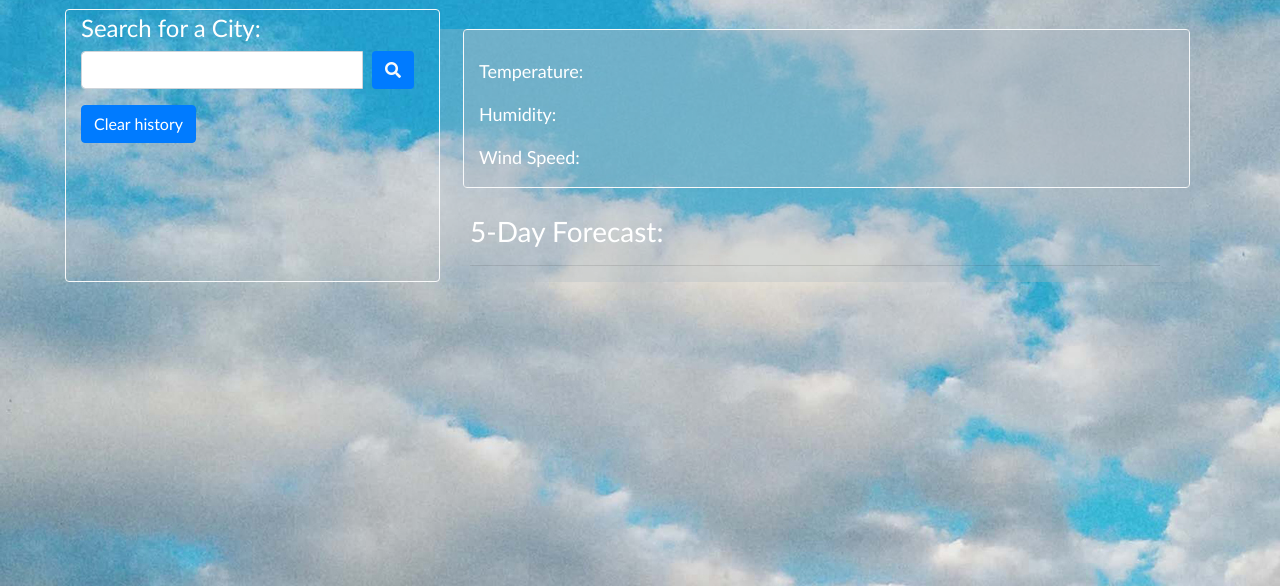
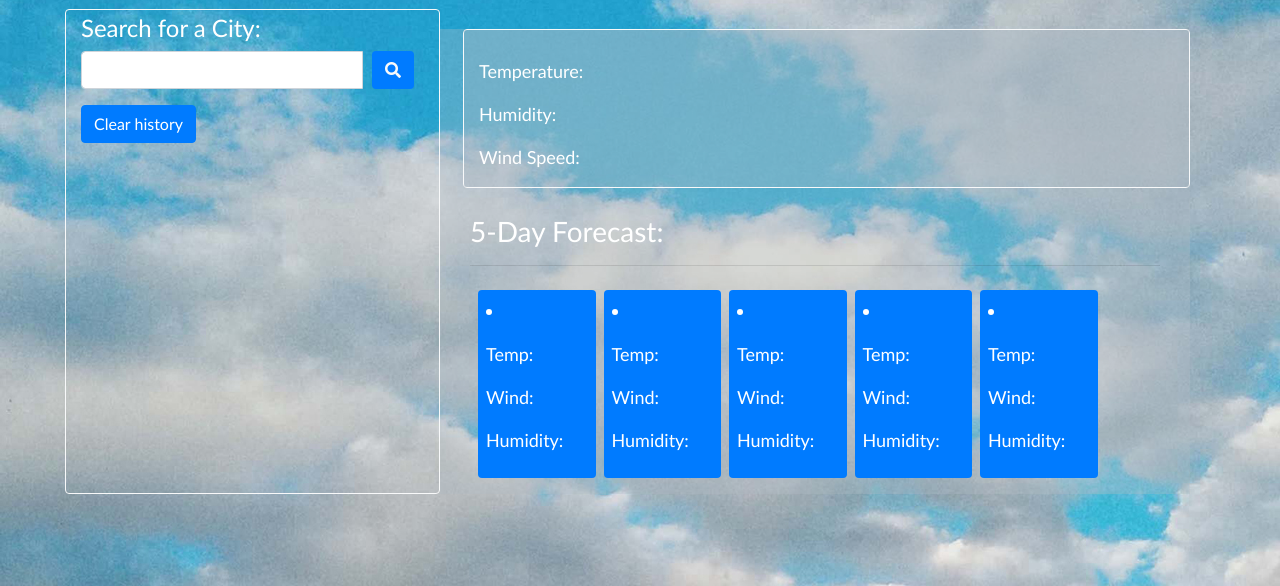
Before and after one commit to Andrea-Gates/Weather-Dashboard, a plain HTML site: page index.html in a window 1280 px wide. Shown: the part 214-800 px from the top of the page. Drawn offline with nearby package versions, Linux system fonts and the light colour scheme.

Commit message:
modified HTML and 5-day

```diff
--- a/index.html
+++ b/index.html
@@ -44,9 +44,9 @@
                     <div class="col-sm-12" id="current-weather">
                         <h3 class="city-name mb-1 mt-2 bolder" id="current-city"></h3>
                         <div id="icon"></div>
-                        <p>Temperature:<span class="current" id="temperature"></span></p>
-                        <p>Humidity:<span class="current" id="humidity"></span></p>
-                        <p>Wind Speed:<span class="current" id="wind-speed"></span></p>
+                        <p>Temperature:  <span class="current" id="temperature"></span></p>
+                        <p>Humidity:  <span class="current" id="humidity"></span></p>
+                        <p>Wind Speed:  <span class="current" id="wind-speed"></span></p>
                     </div>
                 </div>
                 <!--Row for future data to be dumped here-->
@@ -54,41 +54,52 @@
                     <br>
                     <h3>5-Day Forecast:</h3>
                     <hr>
-                    <!-- <div class="row text-light">
+                    <div class="row text-light">
                         <div class="col-sm-2 bg-primary forecast text-white ml-2 mb-3 p-2 mt-2 rounded">
-                            <p id="fDate0"></p>
-                            <p id="fImg0"></p>
-                            <p>Temp:<span id="fTemp0"></span></p>
-                            <p>Humidity:<span id="fHumidity0"></span></p>
+                            <li>
+                                <p id="fDate1"></p>
+                                <p id="fImg1"></p>
+                                <p>Temp:  <span id=" fTemp1"></span></p>
+                                <p>Wind:  <span id=" fWind2"></span></p>
+                                <p>Humidity:  <span id="f Humidity1"></span></p>
+                            </li>
                         </div>
                         <div class="col-sm-2 bg-primary forecast text-white ml-2 mb-3 p-2 mt-2 rounded">
-                            <p id="fDate1"></p>
-                            <p id="fImg1"></p>
-                            <p>Temp:<span id="fTemp1"></span></p>
-                            <p>Wind:<span id="fWind2"></span></p>
-                            <p>Humidity:<span id="fHumidity1"></span></p>
+                            <li>
+                                <p id="fDate2"></p>
+                                <p id="fImg2"></p>
+                                <p>Temp:  <span id="fTemp2"></span></p>
+                                <p>Wind:  <span id="fWind2"></span></p>
+                                <p>Humidity:  <span id="fHumidity2"></span></p>
+                            </li>
                         </div>
                         <div class="col-sm-2 bg-primary forecast text-white ml-2 mb-3 p-2 mt-2 rounded">
-                            <p id="fDate2"></p>
-                            <p id="fImg2"></p>
-                            <p>Temp:<span id="fTemp2"></span></p>
-                            <p>Wind:<span id="fWind2"></span></p>
-                            <p>Humidity:<span id="fHumidity2"></span></p>
+                            <li>
+                                <p id="fDate3"></p>
+                                <p id="fImg3"></p>
+                                <p>Temp:  <span id="fTemp3"></span></p>
+                                <p>Wind:  <span id="fWind3"></span></p>
+                                <p>Humidity:  <span id="fHumidity3"></span></p>
+                            </li>
                         </div>
                         <div class="col-sm-2 bg-primary forecast text-white ml-2 mb-3 p-2 mt-2 rounded">
-                            <p id="fDate3"></p>
-                            <p id="fImg3"></p>
-                            <p>Temp:<span id="fTemp3"></span></p>
-                            <p>Wind:<span id="fWind2"></span></p>
-                            <p>Humidity:<span id="fHumidity3"></span></p>
+                            <li>
+                                <p id="fDate4"></p>
+                                <p id="fImg4"></p>
+                                <p>Temp:  <span id="fTemp4"></span></p>
+                                <p>Wind:  <span id="fWind4"></span></p>
+                                <p>Humidity:  <span id="fHumidity4"></span></p>
+                            </li>
                         </div>
                         <div class="col-sm-2 bg-primary forecast text-white ml-2 mb-3 p-2 mt-2 rounded">
-                            <p id="fDate4"></p>
-                            <p id="fImg4"></p>
-                            <p>Temp:<span id="fTemp4"></span></p>
-                            <p>Wind:<span id="fWind2"></span></p>
-                            <p>Humidity:<span id="fHumidity4"></span></p>
-                        </div> -->
+                            <li>
+                                <p id="fDate5"></p>
+                                <p id="fImg5"></p>
+                                <p>Temp:  <span id="fTemp5"></span></p>
+                                <p>Wind:  <span id="fWind5"></span></p>
+                                <p>Humidity:  <span id="fHumidity5"></span></p>
+                            </li>
+                        </div>
                     </div>
                 </div>
             </div>
--- a/script.js
+++ b/script.js
@@ -5,7 +5,7 @@ $("#displayDateTime").text(displayDateTime);
 // OpenWeatherMap API key
 const API_KEY = "8069459a7756ef7bdd8a06ec8a382c04";
 
-// DOM elements
+// define DOM elements by jQuery selectors
 const $searchInput = $("#search-city");
 const $searchButton = $("#search-button");
 const $currentCity = $("#current-city");
@@ -14,17 +14,16 @@ const $humidity = $("#humidity");
 const $windSpeed = $("#wind-speed");
 const $icon = $("#icon");
 
-// Event listener for search button
+// search button
 $searchButton.on("click", function () {
   const cityName = $searchInput.val().trim();
 
-  // Make AJAX request to OpenWeatherMap API for current weather
+  // AJAX request to OpenWeatherMap API for current weather
   $.ajax({
     url: `https://api.openweathermap.org/data/2.5/weather?q=${cityName}&appid=${API_KEY}&units=metric`,
     method: "GET",
     dataType: "json",
     success: function (data) {
-      // Update DOM with current weather data
       $currentCity.text(`${data.name}, ${data.sys.country}`);
       $temperature.text(`${data.main.temp}°C`);
       $humidity.text(`${data.main.humidity}%`);
@@ -32,15 +31,14 @@ $searchButton.on("click", function () {
       $icon.html(
         `<img src="https://openweathermap.org/img/w/${data.weather[0].icon}.png" alt="${data.weather[0].description}">`
       );
+      const today = moment().format("YYYY-MM-DD");
 
-      const today = moment().format("YYYY-MM-DD");
-      // Make AJAX request for five-day forecast
+      // AJAX request for five-day forecast
       $.ajax({
         url: `https://api.openweathermap.org/data/2.5/forecast?q=${cityName}&appid=${API_KEY}&units=metric&cnt=5&start=${today}`,
         method: "GET",
         dataType: "json",
         success: function (data) {
-          // Update DOM with forecast data
           const $forecastList = $("#forecast-list");
           $forecastList.empty();
           for (let i = 0; i < data.list.length; i++) {
@@ -56,9 +54,9 @@ $searchButton.on("click", function () {
     <li>
       <p>${forecastDateString}</p>
       <img src="https://openweathermap.org/img/w/${forecastIcon}.png" alt="">
-      <p>Temp: ${forecastTemp}°C</p>
-      <p>Humidity: ${forecastHumidity}%</p>
-      <p>Wind Speed: ${forecastWindSpeed} m/s</p>
+      <p>Temp:  ${forecastTemp}°C</p>
+      <p>Humidity:  ${forecastHumidity}%</p>
+      <p>Wind Speed:  ${forecastWindSpeed} m/s</p>
     </li>
   `);
           }
@@ -75,6 +73,7 @@ $searchButton.on("click", function () {
 });
 
 // Save searched city to local storage
+let cityName = "cities";
 let cities = localStorage.getItem("cities")
   ? JSON.parse(localStorage.getItem("cities"))
   : [];
@@ -92,6 +91,7 @@ function clearHistory(event) {
   document.location.reload();
 }
 
+let displayWeather = "data";
 //Click Handlers
 $("#search-button").on("click", displayWeather);
 // $(document).on("click", invokePastSearch);
```
